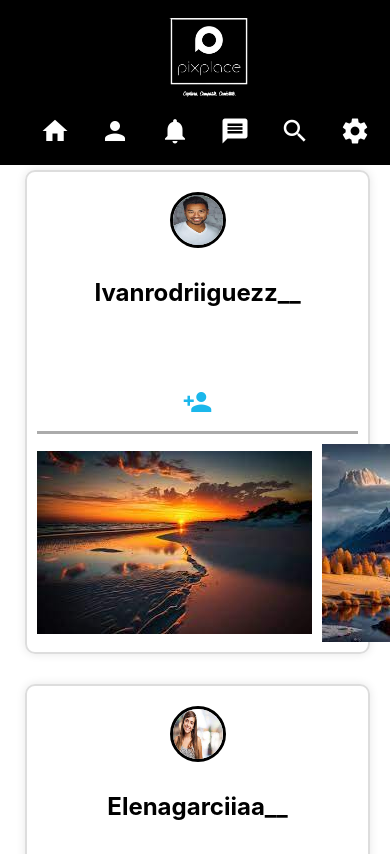
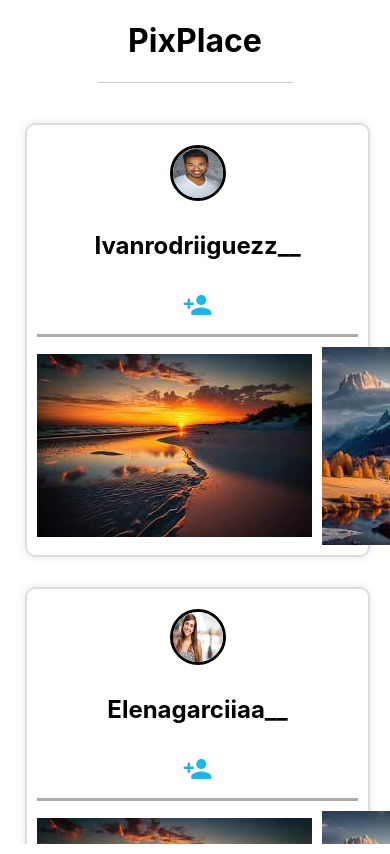
Before and after one commit to Alvaro759/red-social, a React (Create React App) app in the folder client/: page /home in a window 390 px wide. Built offline with nearby package versions, Linux system fonts and the light colour scheme.

Commit message:
Version movil

```diff
--- a/client/src/Portada.js
+++ b/client/src/Portada.js
@@ -13,8 +13,6 @@ function Publicaciones(props) {
       <div className="contenidoSuperior">
         <img className="fotoperfil" src={usuario.fotoPerfil} alt=""></img>
         <h2>{usuario.nombreUsuario}</h2>
-        <br />
-        <br />
         <div className="BtnSeguir">
           <a href={usuario.enlaceSeguir}>
             <span className="material-icons">person_add</span>
@@ -67,6 +65,10 @@ function Portada() {
     <div className={darkMode ? "dark-mode" : ""}>
       <div className="main">
         <Menu />
+        <div className="phone">
+          <h1>PixPlace</h1>
+          <hr></hr>
+        </div>
         <div className="cuerpo">
           <div className="container">
             {/* Renderiza las publicaciones de cada usuario */}
--- a/client/src/styles/portada.css
+++ b/client/src/styles/portada.css
@@ -170,28 +170,40 @@
 .logoBlanco {
   width: 125px;
 }
+
+.phone{
+  display: none;
+}
+
 /* Estilos para dispositivos móviles */
 @media screen and (max-width: 768px) {
+  .phone{
+    display: block;
+    text-align: center;
+  }
+
+  .phone hr{
+    margin-left: 25%;
+    width: 50%;
+  }
+
   .sidebar {
     width: 100%;
     height: auto;
     padding: 10px;
     display: flex;
+    justify-content: center;
     flex-direction: column;
-    justify-content: center;
-    align-items: center;
-    justify-content: center;
+    top: 862px;
   }
 
   .container{
-    margin-top: 150px !important;
+    margin-bottom: 50px !important;
     margin: 0;
   }
 
   .logo {
-    display: flex;
-    justify-content: center;
-    align-items: center;
+    display: none;
   }
 
   .menu-opciones {
@@ -209,10 +221,6 @@
 
   .sidebar nav ul li {
     margin-bottom: 0;
-  }
-
-  .main {
-    padding: 10px;
   }
 
   .cuerpo {
```
